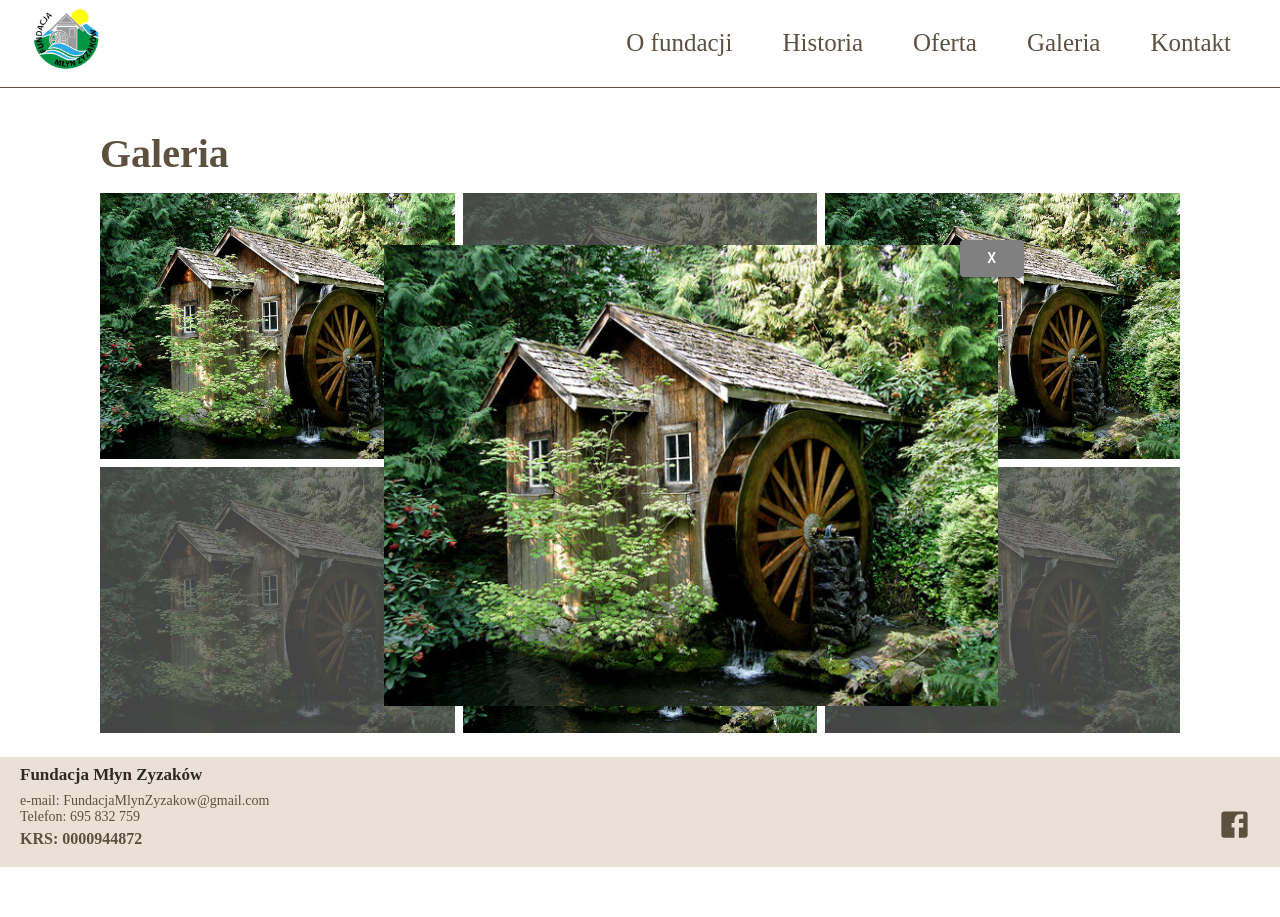
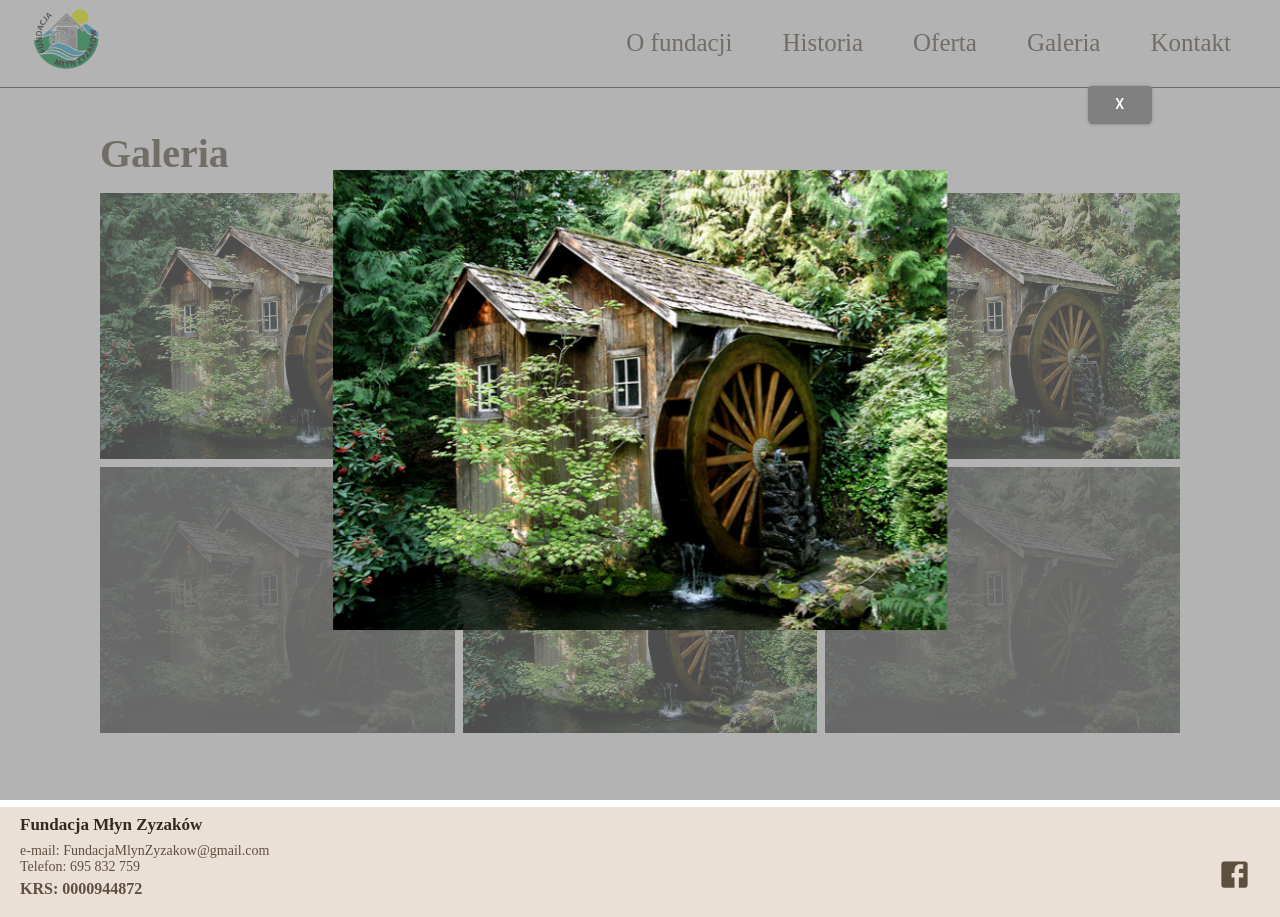
Before and after one commit to asiabielawska/ProjektFundacji, a React (Vite) app: page /galeria in a window 1280 px wide. Both pictures are taken after a click on the picture 277 px from the left and 325 px from the top of the page. Before the commit the page ends 867 px from the top, so only its background shows below. Built offline with nearby package versions, Linux system fonts and the light colour scheme; a web font is replaced by a local one.

Commit message:
Add gallery background

```diff
--- a/src/components/Gallery/Gallery.tsx
+++ b/src/components/Gallery/Gallery.tsx
@@ -1,22 +1,23 @@
 import { MainHeading } from "../Layout/styled";
-import { ImageListItem } from "@mui/material";
 import ImgOfMlyn from "../../assets/młynmain.jpeg";
 import ImgOfMlyn2 from "../../assets/młynmain2.jpg";
 import {
   ClosingButton,
+  ImageOfGallery,
   ImagesOfGalerry,
   ZoomedImg,
+  ZoomedImgBackground,
   ZoomedImgContainer,
 } from "./styled";
 import { useState } from "react";
 
 const itemData = [
-  { img: ImgOfMlyn, title: "mlyn" },
-  { img: ImgOfMlyn2, title: "mlyn" },
-  { img: ImgOfMlyn2, title: "mlyn" },
-  { img: ImgOfMlyn, title: "mlyn" },
-  { img: ImgOfMlyn, title: "mlyn" },
-  { img: ImgOfMlyn2, title: "mlyn" },
+  { img: ImgOfMlyn, title: "mlyn", id: 1 },
+  { img: ImgOfMlyn2, title: "mlyn", id: 2 },
+  { img: ImgOfMlyn2, title: "mlyn", id: 3 },
+  { img: ImgOfMlyn, title: "mlyn", id: 4 },
+  { img: ImgOfMlyn, title: "mlyn", id: 5 },
+  { img: ImgOfMlyn2, title: "mlyn", id: 6 },
 ];
 
 export const Gallery = () => {
@@ -27,17 +28,18 @@ export const Gallery = () => {
       <MainHeading>Galeria</MainHeading>
       <ImagesOfGalerry variant="masonry" cols={3} gap={8}>
         {itemData.map((item) => (
-          <ImageListItem key={item.img}>
+          <ImageOfGallery key={item.id}>
             <img
               src={item.img}
               alt={item.title}
               onClick={() => setClicked(item.img)}
             />
-          </ImageListItem>
+          </ImageOfGallery>
         ))}
       </ImagesOfGalerry>
       {clicked && (
         <ZoomedImgContainer>
+          <ZoomedImgBackground></ZoomedImgBackground>
           <ZoomedImg src={clicked}></ZoomedImg>
           <ClosingButton variant="contained" onClick={() => setClicked("")}>
             X
--- a/src/components/Gallery/styled.ts
+++ b/src/components/Gallery/styled.ts
@@ -1,23 +1,46 @@
-import { Button, ImageList, styled } from "@mui/material";
+import { Button, ImageList, ImageListItem, styled } from "@mui/material";
 
 export const ImagesOfGalerry = styled(ImageList)({
   paddingLeft: 100,
   paddingRight: 100,
+  paddingBottom: 50,
 });
 
-export const ZoomedImgContainer = styled("div")({});
+export const ImageOfGallery = styled(ImageListItem)({
+  cursor: "pointer",
+});
+
+export const ZoomedImgContainer = styled("div")({
+  position: "fixed",
+  height: "100vh",
+  width: "100vw",
+  top: 0,
+  left: 0,
+  display: "flex",
+  alignItems: "center",
+  justifyContent: "center",
+  zIndex: 15,
+});
+
+export const ZoomedImgBackground = styled("div")({
+  position: "fixed",
+  height: "100vh",
+  width: "100vw",
+  top: 0,
+  left: 0,
+  backgroundColor: "grey",
+  opacity: 0.6,
+});
 
 export const ZoomedImg = styled("img")({
-  marginTop: "-40%",
-  position: "absolute",
-  marginLeft: "30%",
   width: "48%",
+  zIndex: 100,
 });
 
 export const ClosingButton = styled(Button)({
   position: "absolute",
-  cursor: "pointer",
-  right: "20%",
   backgroundColor: "gray",
-  top: 240,
+  top: 0,
+  right: 0,
+  transform: "translate(-200%, 235%)",
 });
--- a/src/components/Layout/Layout.tsx
+++ b/src/components/Layout/Layout.tsx
@@ -34,6 +34,7 @@ export function Layout({ children, isMainPage }: Props) {
           background: "none",
           borderBottomColor: "#5E503F",
           boxShadow: "none",
+          zIndex: 10,
         }}
       >
         <AllNavigationBar isMainPage={isMainPage}>
--- a/src/components/Layout/styled.ts
+++ b/src/components/Layout/styled.ts
@@ -2,12 +2,12 @@ import { Toolbar } from "@mui/material";
 import { styled } from "@mui/system";
 import { NavLink } from "react-router-dom";
 
-export const AllNavigationBar = styled(Toolbar)<{ isMainPage?: boolean }>(
-  (props) => ({
-    backgroundColor: props.isMainPage ? "none" : "white",
-    borderBottom: props.isMainPage ? "none" : "1px solid #5e503f",
-  })
-);
+export const AllNavigationBar = styled(Toolbar, {
+  shouldForwardProp: (propName) => propName !== "isMainPage",
+})<{ isMainPage?: boolean }>((props) => ({
+  backgroundColor: props.isMainPage ? "none" : "white",
+  borderBottom: props.isMainPage ? "none" : "1px solid #5e503f",
+}));
 
 export const Image = styled("img")({
   cursor: "pointer",
```
